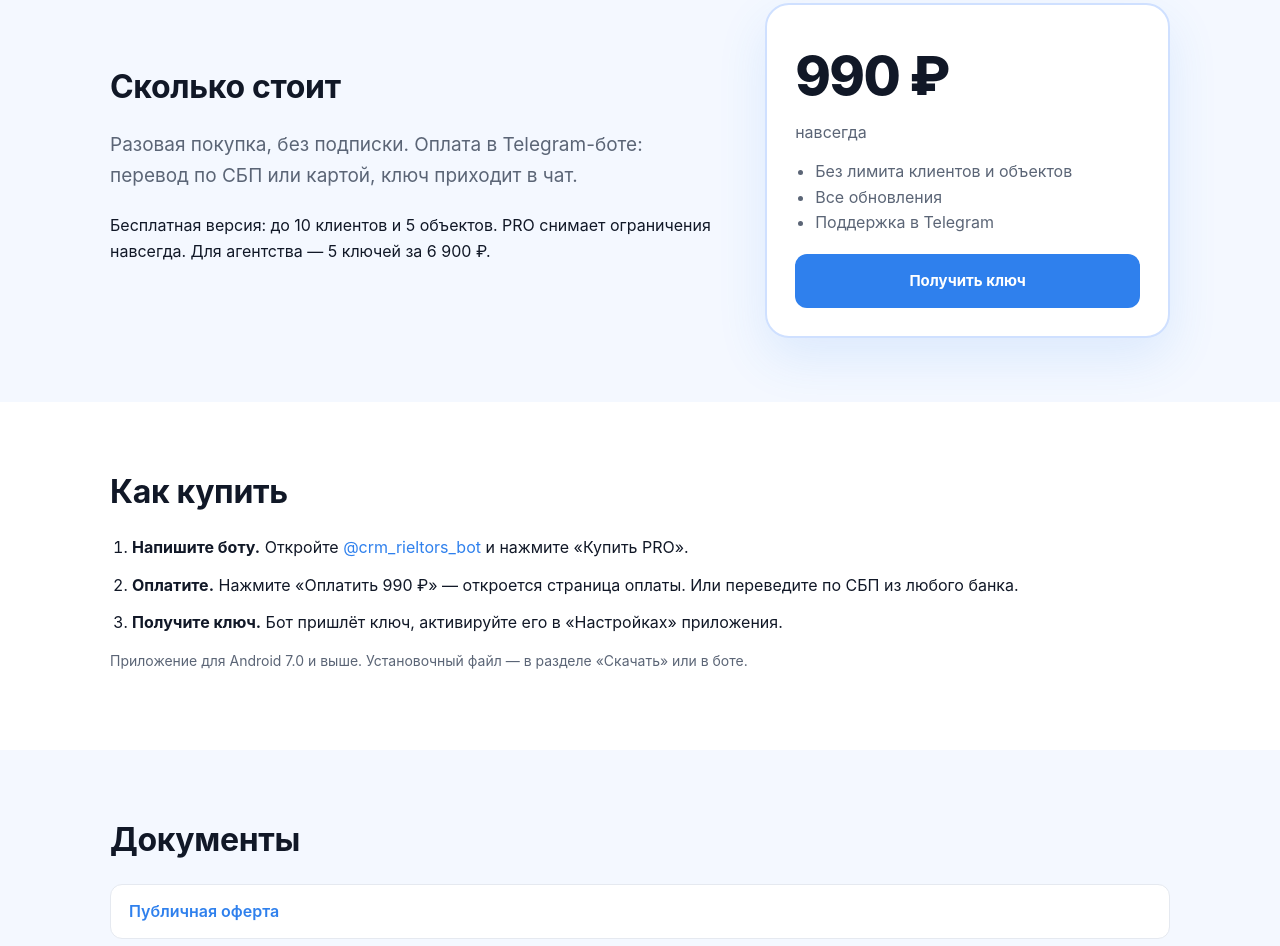
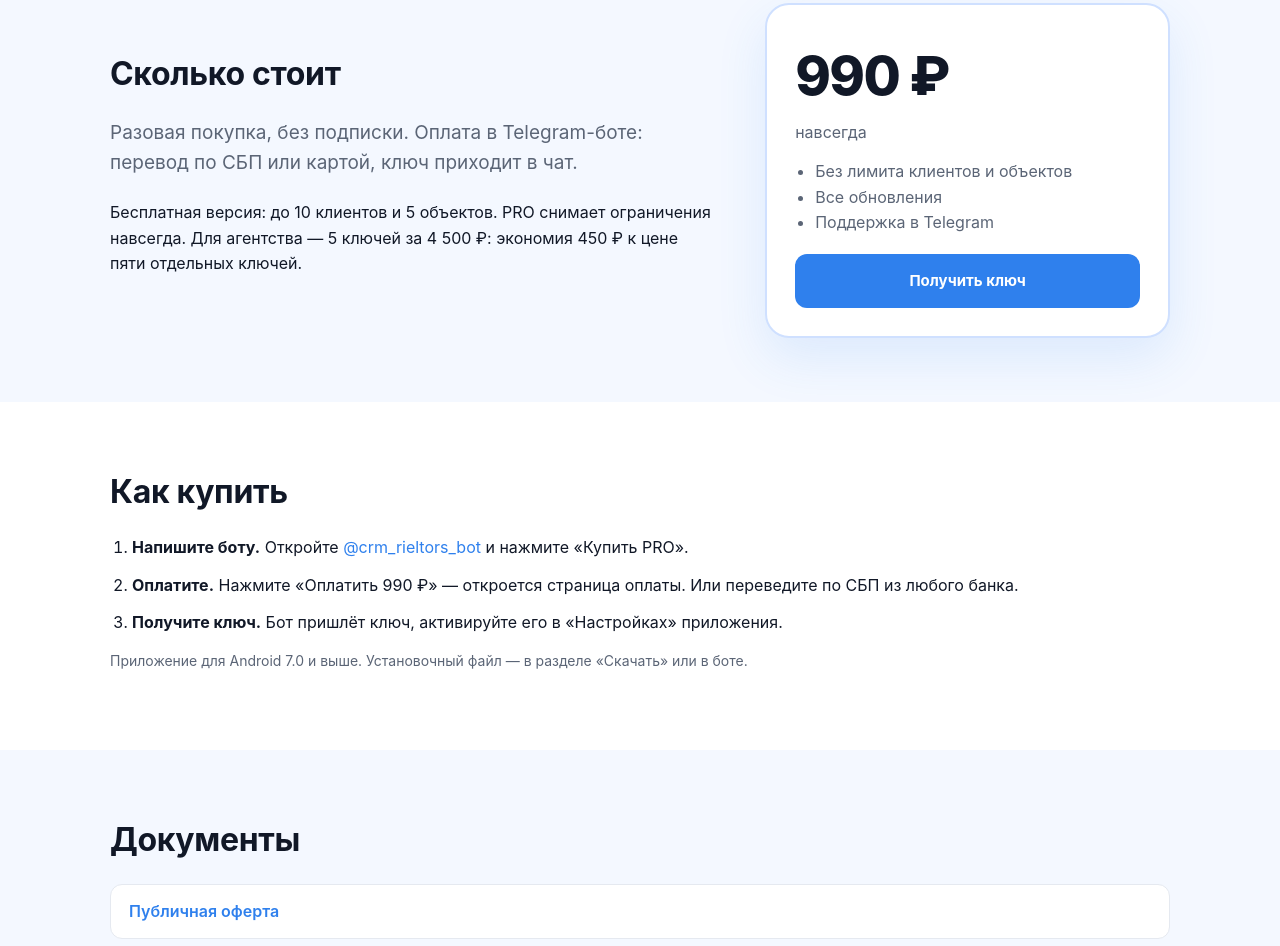
Before and after one commit to VitaliySkorickiy/crm-rieltor-site, a plain HTML site: page index.html in a window 1280 px wide. Shown: the part 5904-6850 px from the top of the page. Drawn offline with Linux system fonts and the light colour scheme.

Commit message:
fix: пакет для агентства — 5 ключей за 4 500 ₽ вместо 6 900

```diff
--- a/index.html
+++ b/index.html
@@ -228,7 +228,7 @@
     <div>
       <h2>Сколько стоит</h2>
       <p class="lead">Разовая покупка, без подписки. Оплата в Telegram-боте: перевод по СБП или картой, ключ приходит в чат.</p>
-      <p>Бесплатная версия: до 10 клиентов и 5 объектов. PRO снимает ограничения навсегда. Для агентства — 5 ключей за 6 900 ₽.</p>
+      <p>Бесплатная версия: до 10 клиентов и 5 объектов. PRO снимает ограничения навсегда. Для агентства — 5 ключей за 4 500 ₽: экономия 450 ₽ к цене пяти отдельных ключей.</p>
     </div>
     <div class="price-card">
       <div class="price">990 ₽</div>
```
